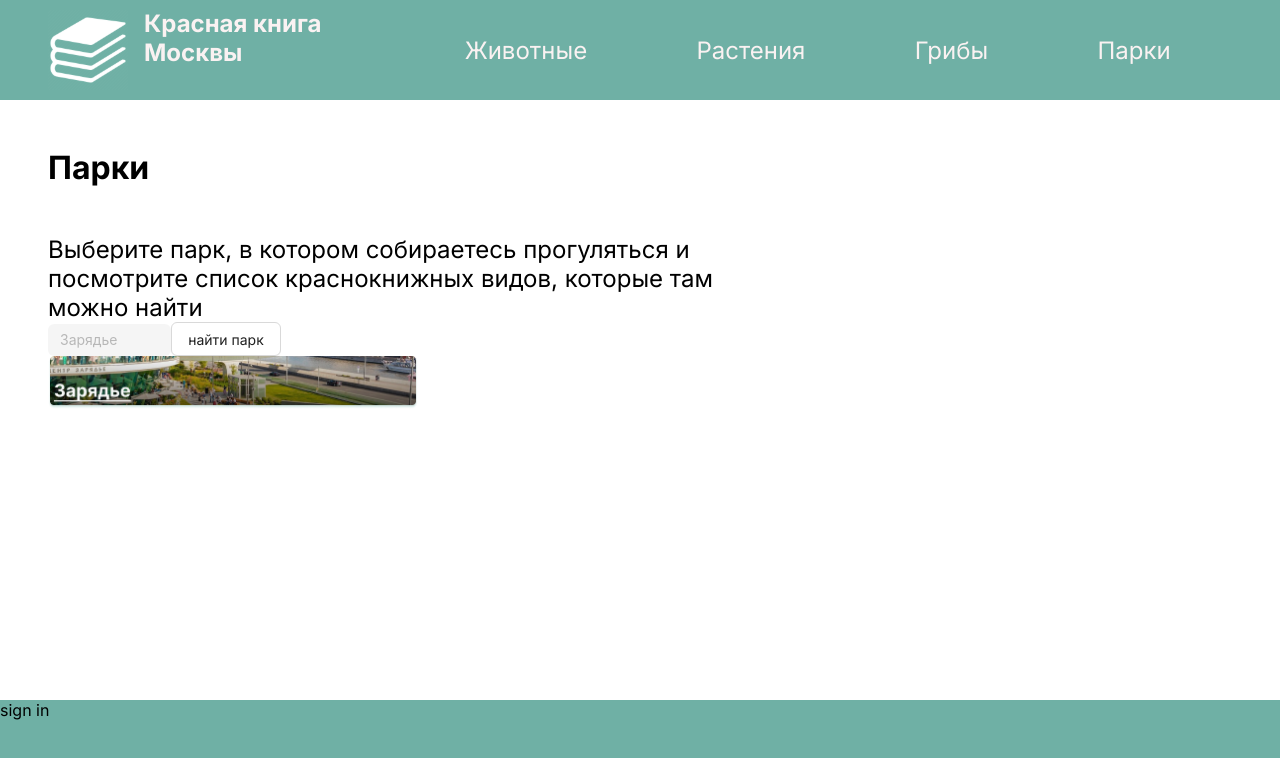
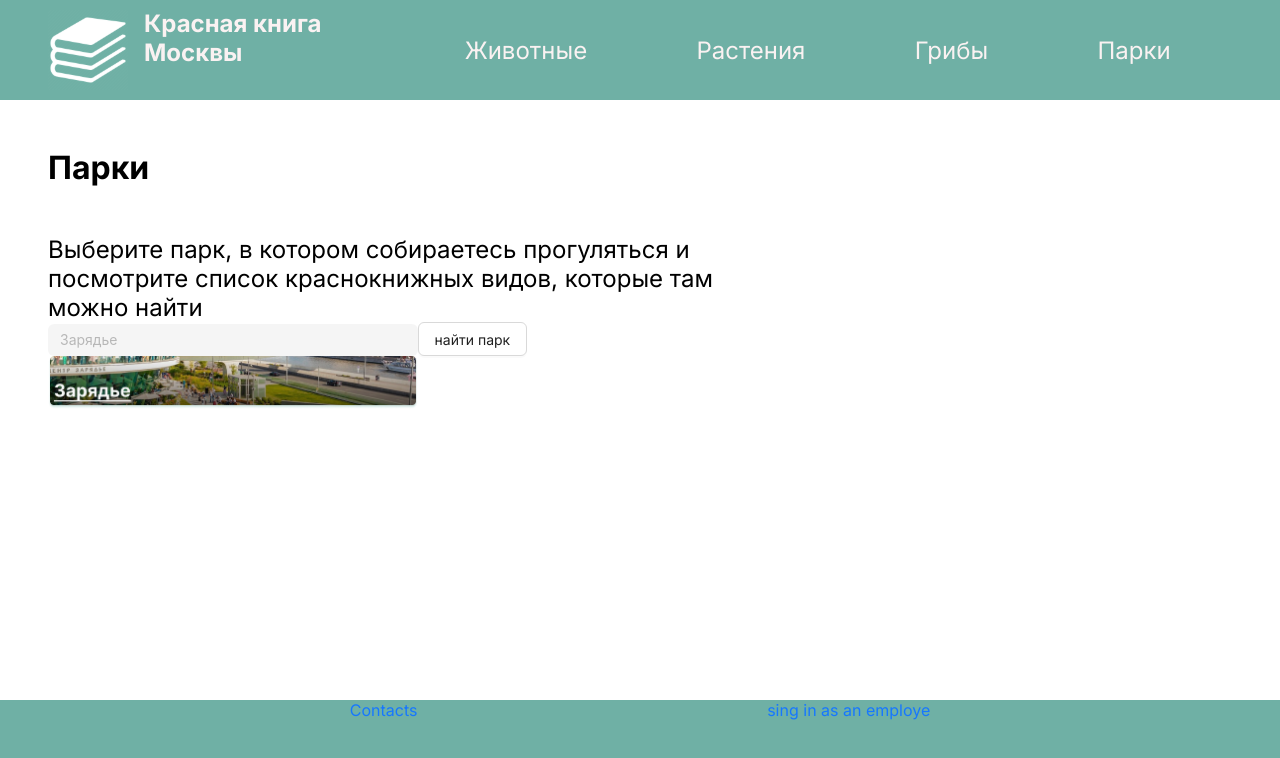
Before and after one commit to eureu/green-code, a React (Vite) app in the folder green-code/: page /parks in a window 1280 px wide. Shown: the top 758 px of the page. Built offline with nearby package versions, Linux system fonts and the light colour scheme.

Commit message:
upd: footer

```diff
--- a/green-code/src/components/Footer.jsx
+++ b/green-code/src/components/Footer.jsx
@@ -1,3 +1,6 @@
+import { Flex } from "antd";
+import { Link } from "react-router-dom";
+
 export default function Footer() {
   return (
     <footer
@@ -9,8 +12,18 @@ export default function Footer() {
         bottom: "0"
       }}
     >
-      <div>
-        <span>sign in</span>
+      <div style={{ display: "flex" }}>
+        <Flex
+          style={{
+            justifyContent: "space-evenly",
+            alignItems: "center",
+            width: "100%",
+            position: "absolute"
+          }}
+        >
+          <Link>Contacts</Link>
+          <Link>sing in as an employe</Link>
+        </Flex>
       </div>
     </footer>
   );
--- a/green-code/src/components/Parks.jsx
+++ b/green-code/src/components/Parks.jsx
@@ -12,9 +12,10 @@ export default function Parks() {
           краснокнижных видов, которые там можно найти
         </section>
         <Input
+          allowClear
           variant="filled"
           placeholder="Зарядье"
-          style={{ width: "10%" }}
+          style={{ width: "30%" }}
         />
         <Button style={{ padding: "1rem" }}>найти парк</Button>
         <div>
```
